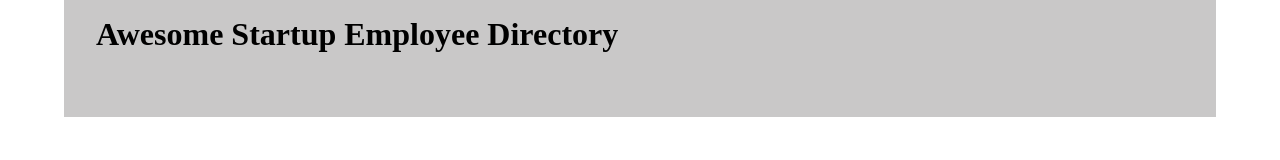
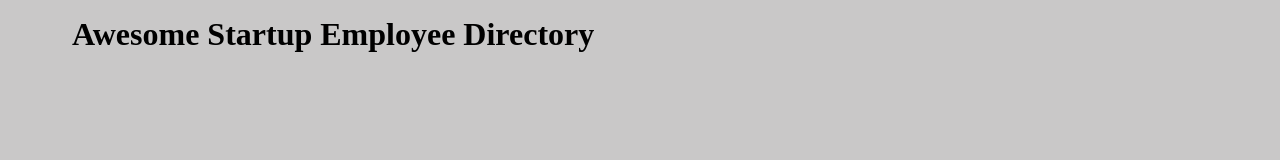
Before and after one commit to PhilipRod/Connect_to_and_Use_a_Public_API, a plain HTML site: page index.html in a window 1280 px wide. Drawn offline with Linux system fonts and the light colour scheme; no server answers.

Commit message:
updated mockup

```diff
--- a/CSS/style.css
+++ b/CSS/style.css
@@ -8,25 +8,26 @@ body{
     display: flex;
     justify-content: center;
     align-items: center;
+    position: relative;
+    background-color: rgb(201, 200, 200);
 }
 header h1{
     padding: 1rem 0 0 2rem;
 }
 .container{
     max-width: 1200px;
-    width: 90%;
-    margin: 0 auto;
-    position: relative;
-    background-color: rgb(201, 200, 200);
+    width: 100%;
 }
 .overlay{
 
     background: rgba(0, 0, 0, .8);
     position: absolute;
     top: 0;
+    left: 0;
     width: 100%;
     height: 100%
 }
+
 .hidden{
     display: none;
 }
@@ -57,7 +58,7 @@ header h1{
 .grid-container{
 
     display: grid;
-    grid-template-columns: repeat(auto-fit,minmax(300px,360px));
+    grid-template-columns: repeat(auto-fit, minmax(280px,1fr));
     gap: 1.5rem;
     padding: 2rem;
 }
```
Also changed, not shown: index.html (+2 -0 lines).
